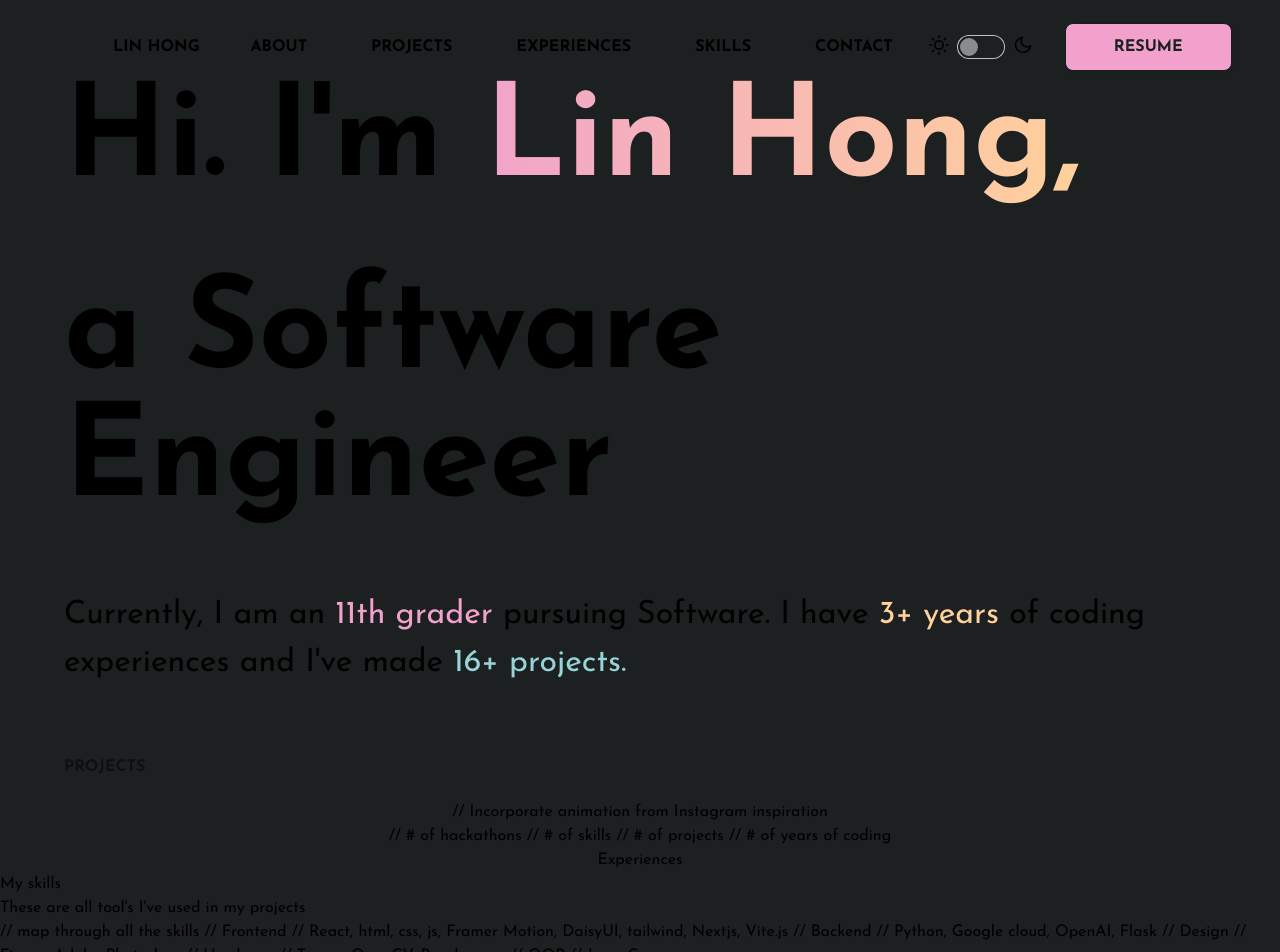
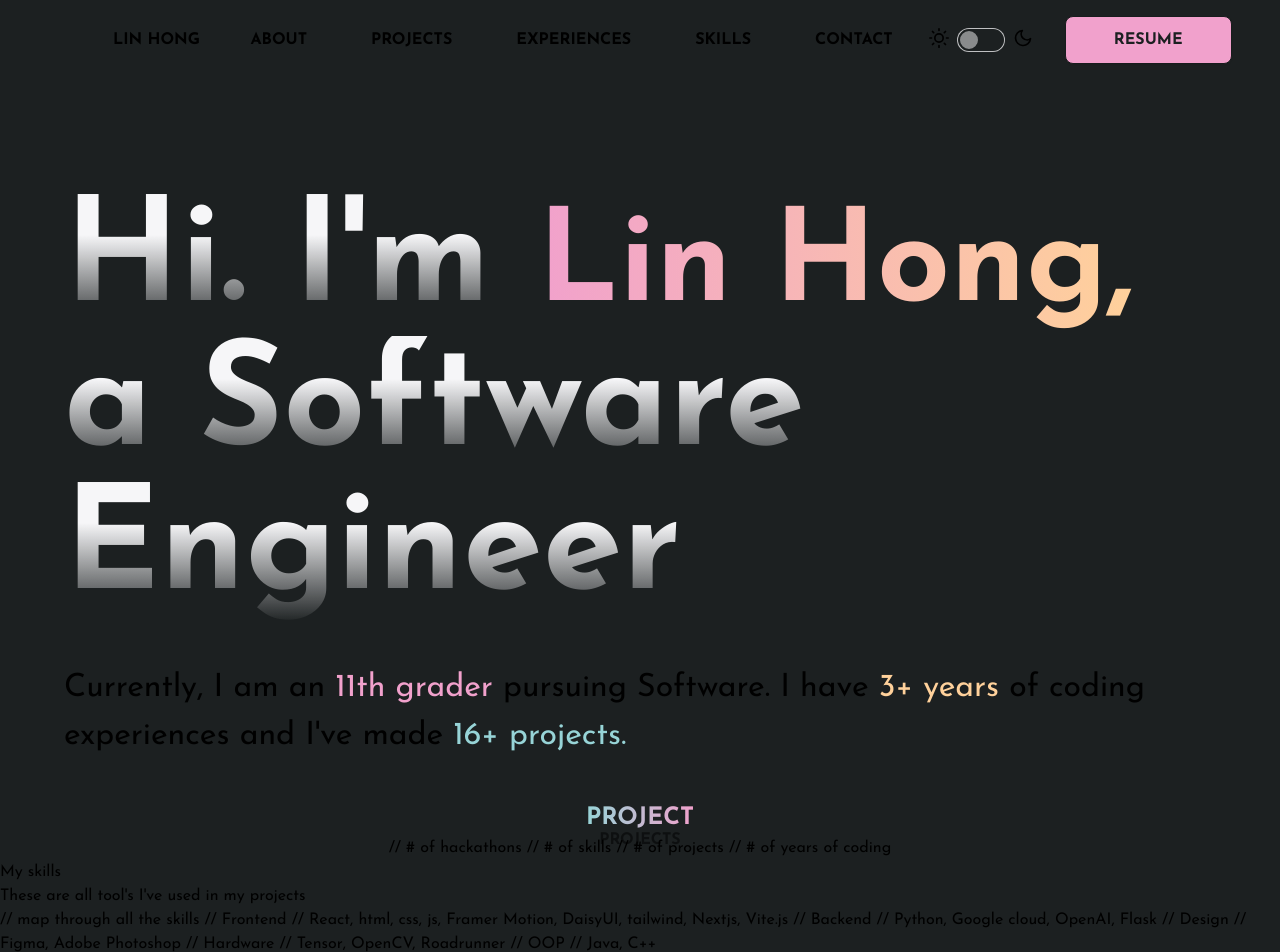
Before and after one commit to LinHong149/lin-hong.github.io, a Next.js app: page / in a window 1280 px wide. Shown: the top 952 px of the page. Built offline with nearby package versions, Linux system fonts and the light colour scheme.

Commit message:
Constants

```diff
--- a/src/app/components/Buttons.tsx
+++ b/src/app/components/Buttons.tsx
@@ -1,6 +1,5 @@
-import React from "react"
-import { useState } from "react"
-import { motion } from "framer-motion"
+import React, { useState, useRef } from 'react';
+import { motion, useMotionValue, useTransform } from 'framer-motion';
 
 type ButtonProps = {
   link : string;
@@ -8,7 +7,6 @@ type ButtonProps = {
   contentStart : string;
   contentEnd : string;
 }
-
 
 export const AnchorButton : React.FC<ButtonProps> = ({link, contentStart, contentEnd}) => {
   const [isHovered, setIsHovered] = useState(false);
--- a/src/app/components/Project.tsx
+++ b/src/app/components/Project.tsx
@@ -2,7 +2,9 @@
 const Project = () => {
   return (
     <div>
-        // Incorporate animation from Instagram inspiration
+      {/* Project Content */}
+      <div className=""></div>
+
     </div>
   )
 }
--- /dev/null
+++ b/src/app/constants.tsx
@@ -0,0 +1,48 @@
+
+export const projectInfo = [
+    {
+        "name": "Flaim brain",
+        "description": "AI education tool with AI-powered summaries, flashcards, study guides & mock assessments",
+    },
+    {
+        "name": "Ingredify",
+        "description": "The app that keeps track of your allergies and helps you fully understand each ingredient",
+    },
+    {
+        "name": "Bill-in-Bytes",
+        "description": "A practical application that make paper receipts digital, allowing effortless expense and tax handling",
+    },
+]
+
+export const ExperienceInfo = [
+    {
+        "company": "Robotics",
+        "position": "Co-captain",
+        "date": "Sept 2022 - Present",
+        "location": "Toronto, ON",
+        "point": [
+            "l",
+            "e",
+        ],
+    },
+    {
+        "company": "Robotics",
+        "position": "Co-captain",
+        "date": "Sept 2022 - Present",
+        "location": "Toronto, ON",
+        "point": [
+            "l",
+            "e",
+        ],
+    },
+    {
+        "company": "Robotics",
+        "position": "Co-captain",
+        "date": "Sept 2022 - Present",
+        "location": "Toronto, ON",
+        "point": [
+            "l",
+            "e",
+        ],
+    },
+]
--- a/src/app/globals.css
+++ b/src/app/globals.css
@@ -55,7 +55,7 @@ body {
 /* Bolded headers */
 .font-header1-bold {
   font-weight: bold;
-  font-size: 8rem;
+  font-size: 9rem;
 }
 .font-header2-bold {
   font-weight: bold;
@@ -130,3 +130,18 @@ font.paragraph-tiny {
   font-weight: bold;
   font-size: 1rem;
 }
+
+
+.text-gradient-pink-orange {
+  background: linear-gradient(to right, #F1A1CC, #FFD19B);
+  -webkit-background-clip: text;
+  color: transparent;
+  display: "inline";
+}
+
+.text-gradient-cyan-pink {
+  background: linear-gradient(to right, #97D4D7, #F1A1CC);
+  -webkit-background-clip: text;
+  color: transparent;
+  display: "inline";
+}
--- a/src/app/sections/Experiences.tsx
+++ b/src/app/sections/Experiences.tsx
@@ -1,7 +1,11 @@
+import Experience from "../components/Experience"
+import { ExperienceInfo } from "../constants"
 
 const Experiences = () => {
   return (
-    <div>Experiences</div>
+    <div>
+
+    </div>
   )
 }
 
--- a/src/app/sections/Hero.tsx
+++ b/src/app/sections/Hero.tsx
@@ -5,11 +5,14 @@ import { AnchorButton, SolidButton } from "../components/Buttons";
 
 const Hero = () => {
   return (
-    <div className="flex flex-col gap-16 w-full h-full px-16">
-      <h1 className="font-header1-bold">Hi. I'm
-        <span className="text-orange gradientText"> Lin Hong, </span>
+    <div className="flex flex-col justify-between gap-16 w-full h-full px-16 pt-[10%] pb-[5%]">
+
+      <div className="flex flex-col gap-10">
+        <h1 className="">
+          <span className="font-header1-bold text-gradient-white-black">Hi. I'm </span>
+          <span className="text-gradient-pink-orange after::text-gradient-pink-orange"> Lin Hong, </span>
+          <span className="font-header1-bold text-gradient-white-black"><br/>a Software Engineer</span>
         </h1>
-      <h1 className="font-header1-bold">a Software Engineer</h1>
         <p className="font-header7">
           Currently, I am an
           <span className="text-pink"> 11th grader  </span>
@@ -18,8 +21,11 @@ const Hero = () => {
           of coding experiences and I've made
           <span className="text-cyan"> 16+ projects. </span>
         </p>
+      </div>
 
+      <div className="m-0 p-0 flex justify-center">
         <AnchorButton link="" contentStart="PROJ" contentEnd="ECTS" content={""}></AnchorButton>
+      </div>
     </div>
   );
 };
--- a/src/app/sections/Projects.tsx
+++ b/src/app/sections/Projects.tsx
@@ -1,8 +1,22 @@
+"use client";
 import Project from "../components/Project"
+import { useState } from "react";
+import { projectInfo } from "../constants";
 
 const Projects = () => {
+  const [project, setProject] = useState({
+
+  });
+
   return (
-    <Project></Project>
+    <div>
+      <Project></Project>
+
+      {/* Project Info */}
+      <div className="flex flex-col">
+        <p className="font-lable-bigger text-gradient-cyan-pink">PROJECT</p>
+      </div>
+    </div>
   )
 }
 
--- a/tailwind.config.ts
+++ b/tailwind.config.ts
@@ -49,12 +49,12 @@ const config: Config = {
           ".text-orange": {
             "color": "#FFD19B"
           },
-          ".gradientText": {
-            "background": "linear-gradient(to right, #F1A1CC, #FFD19B)",
+          ".text-gradient-white-black": {
+            "background": "linear-gradient(to bottom, #F6F6F8 30%, transparent)",
             "-webkit-background-clip": "text",
             "color": "transparent",
             "display": "inline",
-          }
+          },
         },
       },
       "light"
```
Lines whose indentation alone changed are shown as unchanged.
